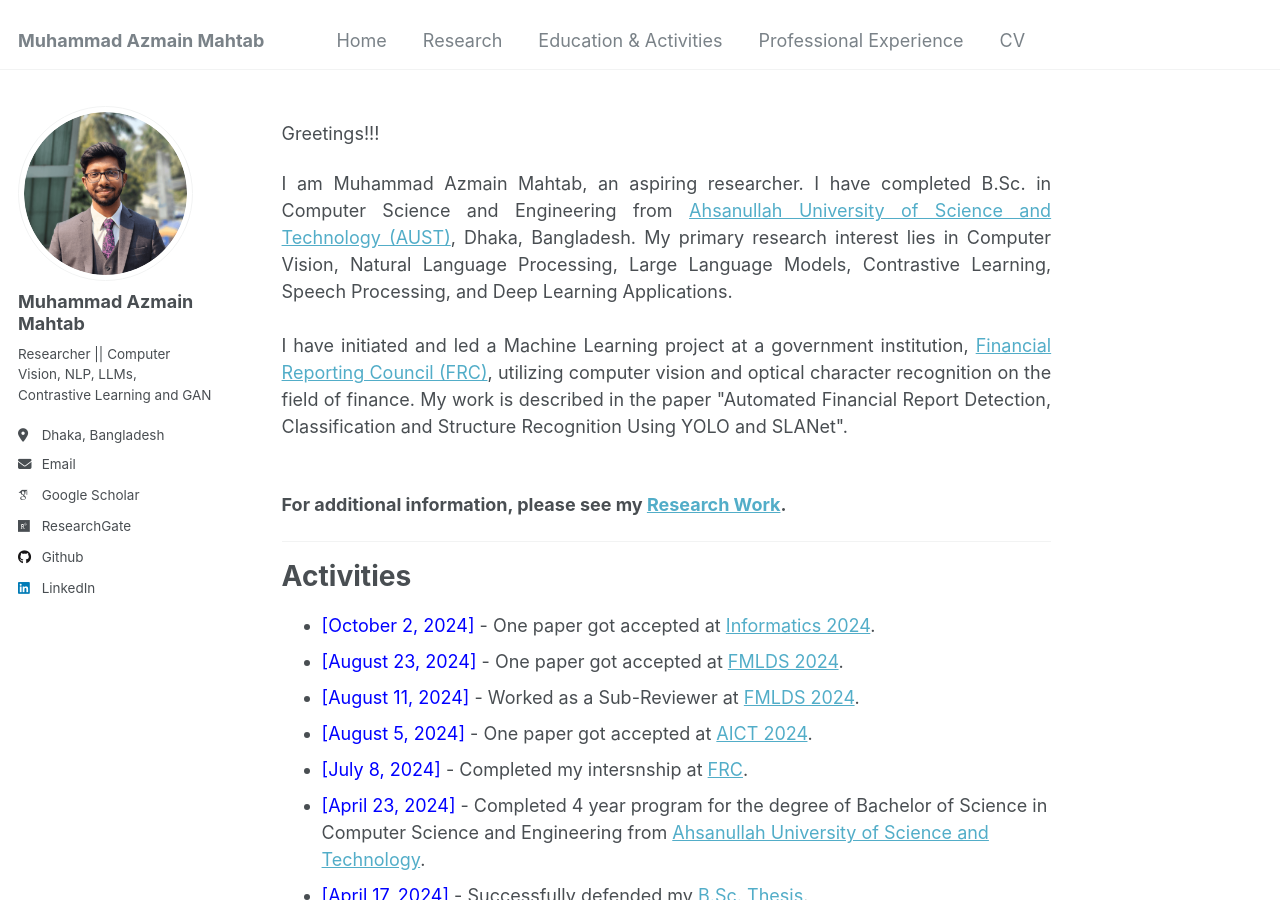
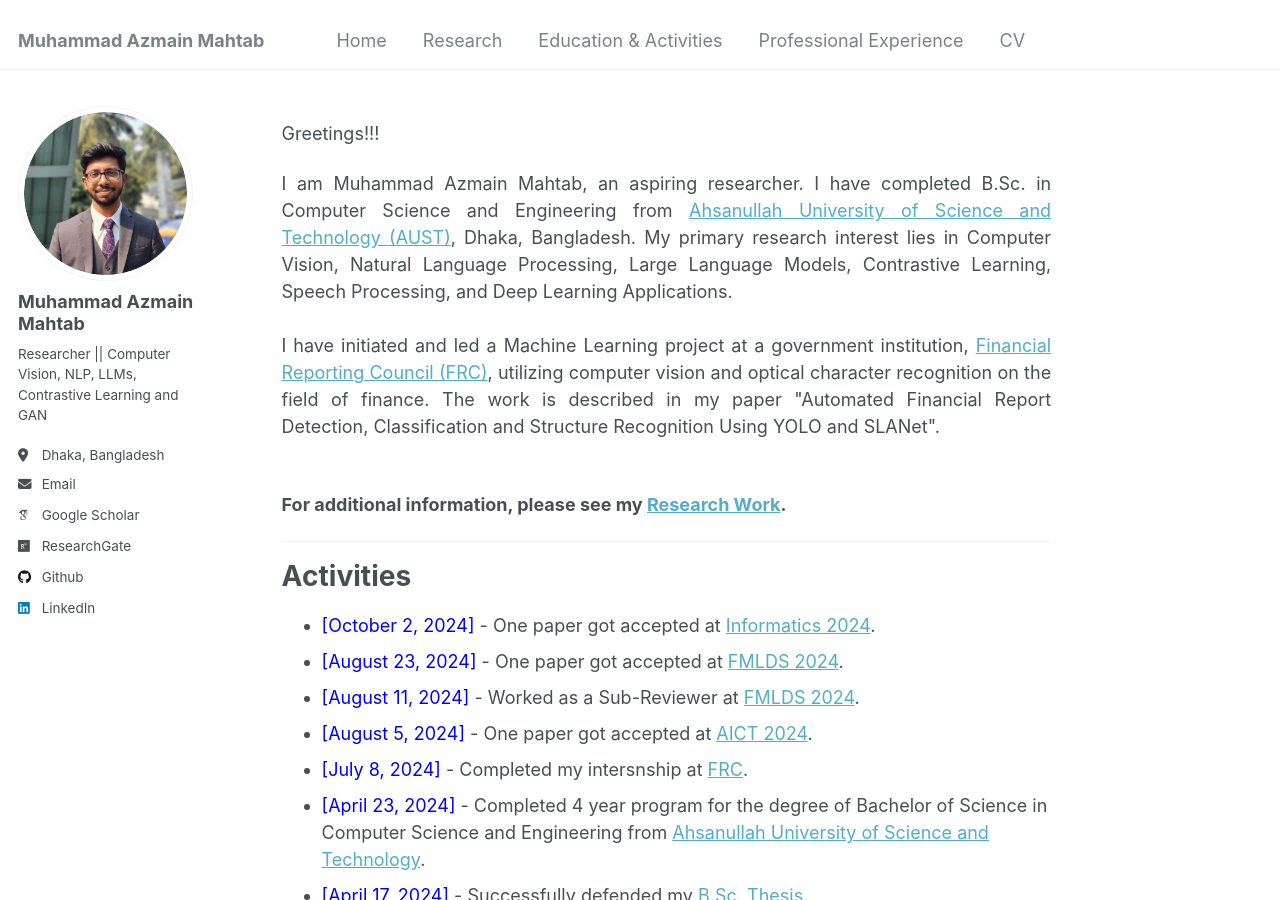
Before and after one commit to muhammad-azmain-mahtab/muhammad-azmain-mahtab.github.io, a Jekyll site: the page built from _pages/about.md, in a window 1280 px wide and 900 px high. Built offline with Jekyll 4.4.1, drawn with Linux system fonts in a browser that asks for light colours; some web fonts are replaced.

Commit message:
Small Updates

```diff
--- a/_config.yml
+++ b/_config.yml
@@ -14,7 +14,7 @@ name                     : &name "Muhammad Azmain Mahtab"
 description              : &description "Portfolio"
 url                      : https://muhammad-azmain-mahtab.github.io/ # the base hostname & protocol for your site e.g. "https://mmistakes.github.io"
 baseurl                  : "" # the subpath of your site, e.g. "/blog"
-repository               : "academicpages/academicpages.github.io"
+repository               : "muhammad-azmain-mahtab.github.io"
 
 # Site Author - The following control what appear as part of the author content on the side bar.
 #               If a field is blank the icon and link will not appear, otherwise it will be shown.
--- a/_pages/about.md
+++ b/_pages/about.md
@@ -15,7 +15,7 @@ Greetings!!!
 I am Muhammad Azmain Mahtab, an aspiring researcher. I have completed B.Sc. in Computer Science and Engineering from <a href="http://aust.edu/">Ahsanullah University of Science and Technology (AUST)</a>, Dhaka, Bangladesh. My primary research interest lies in Computer Vision, Natural Language Processing, Large Language Models, Contrastive Learning, Speech Processing, and Deep Learning Applications.
 <br />
 <br/>
-I have initiated and led a Machine Learning project at a government institution, <a href="https://frc.gov.bd/">Financial Reporting Council (FRC)</a>, utilizing computer vision and optical character recognition on the field of finance. My work is described in the paper "Automated Financial Report Detection, Classification and Structure Recognition Using YOLO and SLANet".
+I have initiated and led a Machine Learning project at a government institution, <a href="https://frc.gov.bd/">Financial Reporting Council (FRC)</a>, utilizing computer vision and optical character recognition on the field of finance. The work is described in my paper "Automated Financial Report Detection, Classification and Structure Recognition Using YOLO and SLANet".
 
 </div>
 <br/>
--- a/_sass/_sidebar.scss
+++ b/_sass/_sidebar.scss
@@ -16,8 +16,8 @@
   @media screen and (min-width: $sidebar-screen-min-width) {
     height: 100vh;
     overflow-y: auto;               // Add scrollbar if the sidebar is too long
-    position: fixed;
-    padding-top: $masthead-height;
+    // position: fixed;
+    // padding-top: $masthead-height;
   }
 
   @include breakpoint($large) {
```
Also changed, not shown: _pages/research.md (+1 -1 lines).
